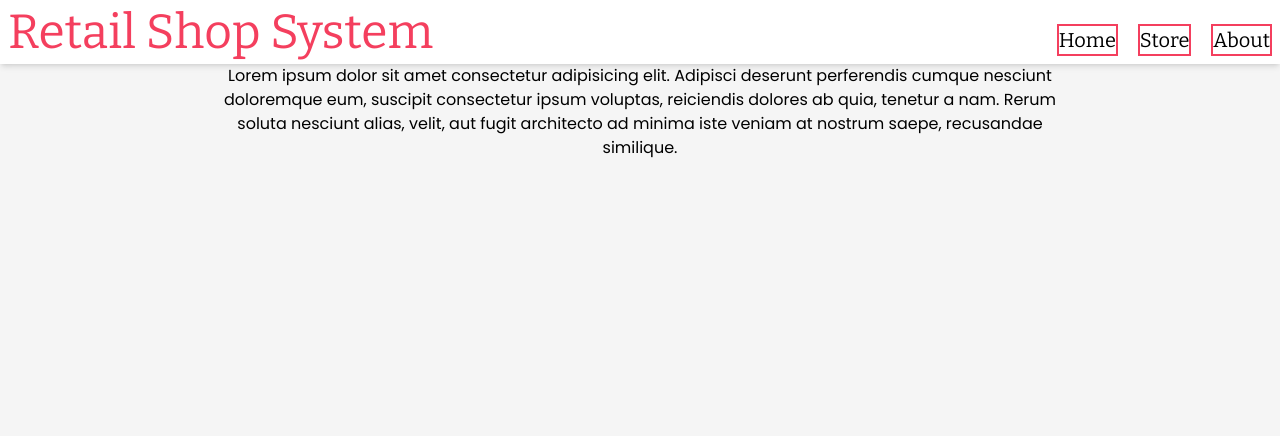
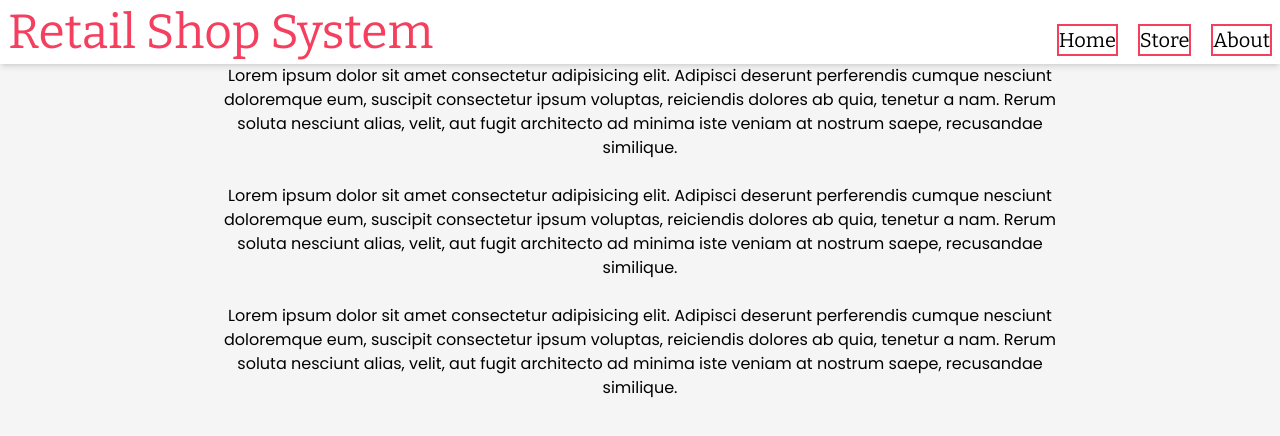
Before and after one commit to Arnab-Shanta-Anu/retail_shop_system, a React (Vite) app in the folder react-frontend/: page /about in a window 1280 px wide. Shown: the top 436 px of the page. Built offline with nearby package versions, Linux system fonts and the light colour scheme.

Commit message:
minor changes

```diff
--- a/react-frontend/src/components/navbar.tsx
+++ b/react-frontend/src/components/navbar.tsx
@@ -5,7 +5,7 @@ const Navbar = () => {
         document.getElementById("menu")?.classList.toggle("hidden");
     };
     return (
-        <nav className="bg-white shadow-md flex items-end px-2 py-2">
+        <nav className="bg-white shadow-md flex items-end px-2 py-2 sticky top-0">
             <Link to="/" className="font-bitter text-5xl flex-1 text-rose-500">
                 Retail Shop System
             </Link>
@@ -18,29 +18,33 @@ const Navbar = () => {
                 <div className="w-4 h-1 bg-black"></div>
                 <div className="w-3 h-1 bg-black"></div>
             </button>
-            <div
-                id="menu"
-                className="hidden w-2/3 h-2/3 absolute right-0 top-28 bg-gray-500 text-rose-500 z-10 font-bold"
-            >
-                <ul className="">
+            <div id="menu" className="hidden">
+                <div className="w-2/3 h-full absolute right-0 top-28 bg-gray-500 text-rose-500 z-10 font-bold flex flex-col items-center justify-center">
+                    <ul>
                         <li>
                             <NavLink to="/" className="font-bitter text-xl ">
                                 Home
                             </NavLink>
                         </li>
                         <li>
-                        <NavLink to="/store" className="font-bitter text-xl ">
+                            <NavLink
+                                to="/store"
+                                className="font-bitter text-xl "
+                            >
                                 Store
                             </NavLink>
                         </li>
                         <li>
-                        <NavLink to="/about" className="font-bitter text-xl ">
+                            <NavLink
+                                to="/about"
+                                className="font-bitter text-xl "
+                            >
                                 About
                             </NavLink>
                         </li>
                     </ul>
                 </div>
-
+            </div>
             <div className="hidden md:block">
                 <ul className="flex gap-5">
                     <li>
--- a/react-frontend/src/views/about.tsx
+++ b/react-frontend/src/views/about.tsx
@@ -1,12 +1,33 @@
 const About = () => {
     return (
-        <h1 className="font-poppins">
-            Lorem ipsum dolor sit amet consectetur adipisicing elit. Adipisci
-            deserunt perferendis cumque nesciunt doloremque eum, suscipit
-            consectetur ipsum voluptas, reiciendis dolores ab quia, tenetur a
-            nam. Rerum soluta nesciunt alias, velit, aut fugit architecto ad
-            minima iste veniam at nostrum saepe, recusandae similique.
-        </h1>
+        <>
+            <h1 className="font-poppins">
+                Lorem ipsum dolor sit amet consectetur adipisicing elit.
+                Adipisci deserunt perferendis cumque nesciunt doloremque eum,
+                suscipit consectetur ipsum voluptas, reiciendis dolores ab quia,
+                tenetur a nam. Rerum soluta nesciunt alias, velit, aut fugit
+                architecto ad minima iste veniam at nostrum saepe, recusandae
+                similique.
+            </h1>
+            <br />
+            <h1 className="font-poppins">
+                Lorem ipsum dolor sit amet consectetur adipisicing elit.
+                Adipisci deserunt perferendis cumque nesciunt doloremque eum,
+                suscipit consectetur ipsum voluptas, reiciendis dolores ab quia,
+                tenetur a nam. Rerum soluta nesciunt alias, velit, aut fugit
+                architecto ad minima iste veniam at nostrum saepe, recusandae
+                similique.
+            </h1>
+            <br />
+            <h1 className="font-poppins">
+                Lorem ipsum dolor sit amet consectetur adipisicing elit.
+                Adipisci deserunt perferendis cumque nesciunt doloremque eum,
+                suscipit consectetur ipsum voluptas, reiciendis dolores ab quia,
+                tenetur a nam. Rerum soluta nesciunt alias, velit, aut fugit
+                architecto ad minima iste veniam at nostrum saepe, recusandae
+                similique.
+            </h1>
+        </>
     );
 };
 
```
Lines whose indentation alone changed are shown as unchanged.
